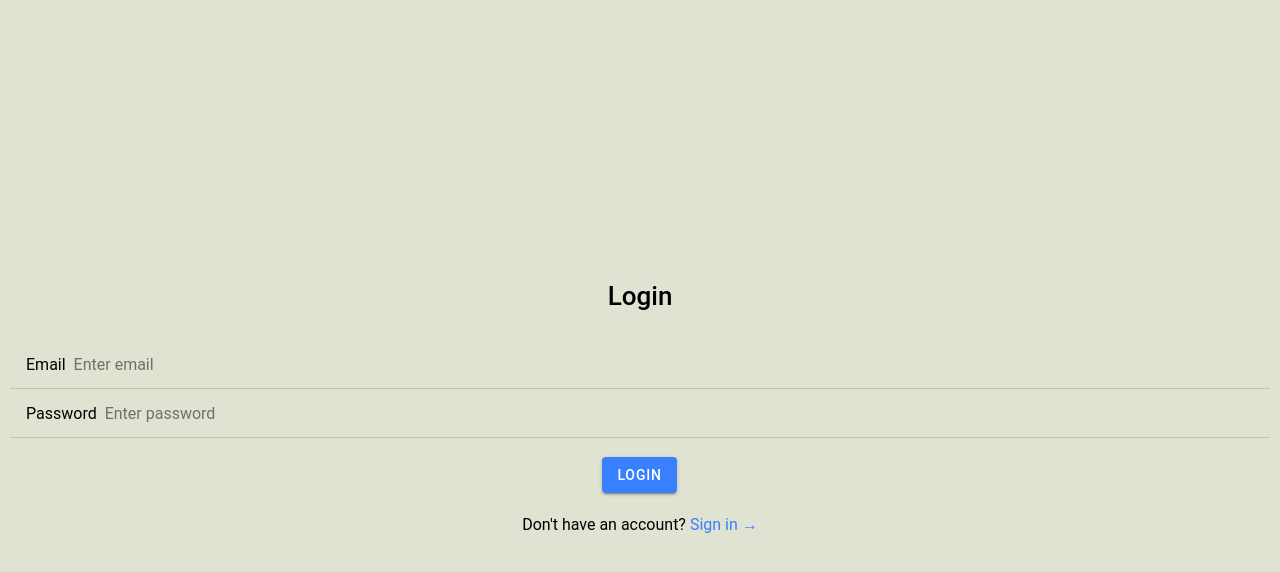
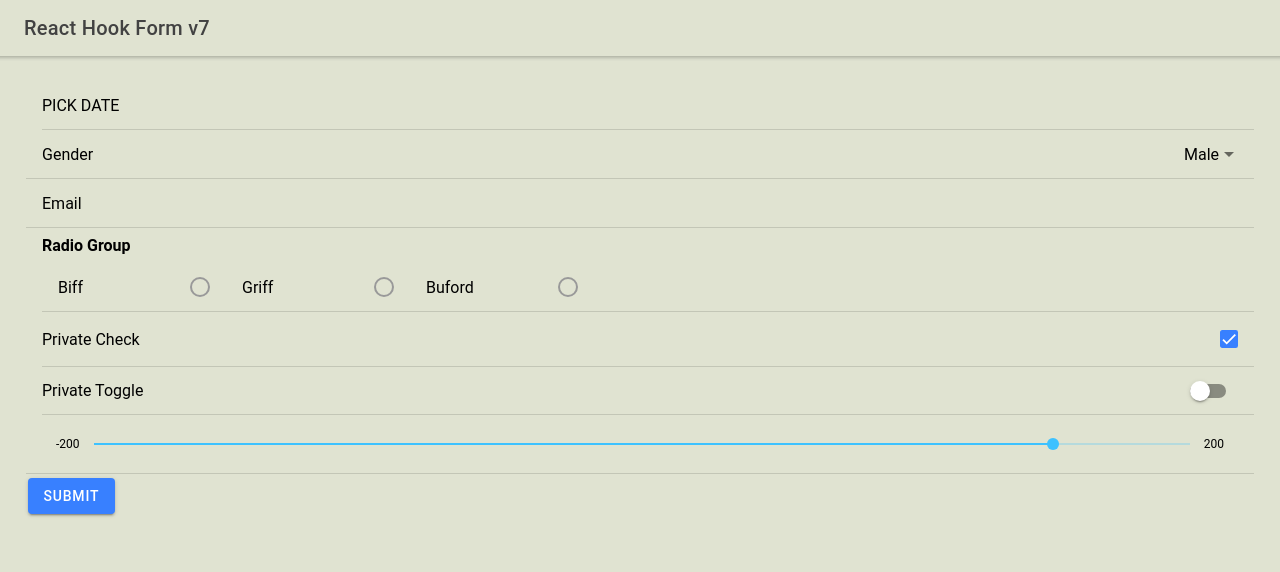
Before and after one commit to madhan14/Ionic-React-App, a React (Create React App) app: page /login in a window 1280 px wide. Shown: the top 572 px of the page. Built offline with nearby package versions, Linux system fonts and the light colour scheme.

Commit message:
:zap: React hook form

```diff
--- a/package.json
+++ b/package.json
@@ -8,6 +8,7 @@
     "@capacitor/haptics": "4.1.0",
     "@capacitor/keyboard": "4.1.0",
     "@capacitor/status-bar": "4.1.0",
+    "@hookform/error-message": "^2.0.1",
     "@ionic/react": "^6.0.0",
     "@ionic/react-router": "^6.0.0",
     "@testing-library/jest-dom": "^5.11.9",
@@ -23,6 +24,7 @@
     "ionicons": "^6.0.3",
     "react": "^18.2.0",
     "react-dom": "^18.2.0",
+    "react-hook-form": "^7.40.0",
     "react-router": "^5.2.0",
     "react-router-dom": "^5.2.0",
     "react-scripts": "^5.0.0",
--- a/src/components/Button/Button.js
+++ b/src/components/Button/Button.js
@@ -6,7 +6,7 @@
     <IonRow className="ion-text-center ion-justify-content-center">
         <IonCol size="12">
             { props.message }
-            <IonButton className="custom-link">
+            <IonButton className="custom-link" onClick={props.onclick}>
                 { props.text }
             </IonButton>
         </IonCol>
--- a/src/components/CustomFieldLabel/CustomFieldLabel.js
+++ b/src/components/CustomFieldLabel/CustomFieldLabel.js
@@ -4,7 +4,7 @@
     return (
         <IonItem>
             <IonLabel>{props.label} </IonLabel>
-            <IonInput type={props.type} maxlength={props.maxlength} placeholder={props.placeholder}></IonInput>
+            <IonInput onKeyUp={props.onkeyup} type={props.type} maxlength={props.maxlength} placeholder={props.placeholder}></IonInput>
         </IonItem>
     );
 };
--- /dev/null
+++ b/src/components/Login/Login.tsx
@@ -0,0 +1,241 @@
+import React from 'react';
+import {
+  IonApp,
+  IonIcon,
+  IonLabel,
+  IonDatetime,
+  IonBackButton,
+  IonButtons,
+  IonButton,
+  IonHeader,
+  IonToolbar,
+  IonTitle,
+  IonContent,
+  IonPage,
+  IonRange,
+  IonItem,
+  IonInput,
+  IonRadioGroup,
+  IonListHeader,
+  IonRadio,
+  IonCheckbox,
+  IonSelect,
+  IonSelectOption,
+  IonToggle,
+  IonText
+} from '@ionic/react';
+
+import { useForm, Controller } from 'react-hook-form';
+import { ErrorMessage } from '@hookform/error-message';
+
+const App: React.FunctionComponent = () => {
+  const {
+    handleSubmit,
+    control,
+    setValue,
+    register,
+    getValues,
+    formState: { errors }
+  } = useForm({
+    defaultValues: {
+      rangeInfo: 150,
+      gender: 'MALE',
+      email: '',
+      privateToggle: false,
+      privateCheck: true,
+      radioGrp: 'biff',
+      startDate: '2021-8'
+    }
+  });
+
+  console.log(errors);
+  console.log(getValues());
+
+  /**
+   *
+   * @param data
+   */
+  const onSubmit = (data: any) => {
+    alert(JSON.stringify(data, null, 2));
+  };
+
+  return (
+    <IonApp>
+      <IonPage>
+        <IonHeader>
+          <IonToolbar>
+            <IonButtons slot="start">
+              <IonBackButton />
+            </IonButtons>
+            <IonTitle>React Hook Form v7</IonTitle>
+          </IonToolbar>
+        </IonHeader>
+        <IonContent className="ion-padding">
+          <form onSubmit={handleSubmit(onSubmit)}>
+            {/* === ION DATE TIME === */}
+            <IonItem>
+              <IonLabel>PICK DATE</IonLabel>
+              {/* <IonDatetime
+                {...register('startDate', { required: 'must pick date' })}
+              /> */}
+            </IonItem>
+
+            {/* === ION SELECT === */}
+            <IonItem>
+              <IonLabel>Gender</IonLabel>
+              <Controller
+                render={({ field }) => (
+                  <IonSelect
+                    placeholder="Select One"
+                    value={field.value}
+                    onIonChange={e => setValue('gender', e.detail.value)}
+                  >
+                    <IonSelectOption value="FEMALE">Female</IonSelectOption>
+                    <IonSelectOption value="MALE">Male</IonSelectOption>
+                  </IonSelect>
+                )}
+                control={control}
+                name="gender"
+                rules={{ required: 'This is a required field' }}
+              />
+            </IonItem>
+            <ErrorMessage
+              errors={errors}
+              name="gender"
+              as={<div style={{ color: 'red' }} />}
+            />
+
+            {/* === ION INPUT === */}
+            <IonItem>
+              <IonLabel>Email</IonLabel>
+              <IonInput
+                {...register('email', {
+                  required: 'Email is a required field',
+                  pattern: {
+                    value: /^[A-Z0-9._%+-]+@[A-Z0-9.-]+\.[A-Z]{2,4}$/i,
+                    message: 'invalid email address'
+                  }
+                })}
+              />
+            </IonItem>
+            <ErrorMessage
+              errors={errors}
+              name="email"
+              as={<div style={{ color: 'red' }} />}
+            />
+
+            {/* === ION RADIO === */}
+            <IonItem>
+              <IonText>
+                <div style={{ padding: 8, paddingLeft: 0, fontWeight: 'bold' }}>
+                  Radio Group
+                </div>
+                <div>
+                  <IonRadioGroup
+                    style={{ display: 'flex', width: '100%' }}
+                    {...register('radioGrp', { required: true })}
+                    defaultValue={getValues('radioGrp')}
+                    onIonChange={e => setValue('radioGrp', e.detail.value)}
+                  >
+                    <IonItem
+                      lines="none"
+                      style={{
+                        flexGrow: 2
+                      }}
+                    >
+                      <IonLabel position="fixed">Biff</IonLabel>
+                      <IonRadio slot="end" value="biff" />
+                    </IonItem>
+
+                    <IonItem style={{ flexGrow: 2 }} lines="none">
+                      <IonLabel position="fixed">Griff</IonLabel>
+                      <IonRadio slot="end" value="griff" />
+                    </IonItem>
+                    <IonItem style={{ flexGrow: 2 }} lines="none">
+                      <IonLabel position="fixed">Buford</IonLabel>
+                      <IonRadio slot="end" value="buford" />
+                    </IonItem>
+                  </IonRadioGroup>
+                </div>
+              </IonText>
+            </IonItem>
+            {errors.radioGrp && (
+              <span className="error-msg">This field is required</span>
+            )}
+
+            {/* === ION CHECKBOX === */}
+            <IonItem>
+              <IonLabel>Private Check</IonLabel>
+              <Controller
+                name="privateCheck"
+                control={control}
+                render={({ field }) => {
+                  return (
+                    <IonCheckbox
+                      checked={field.value}
+                      onIonChange={e => {
+                        setValue('privateCheck', e.detail.checked);
+                      }}
+                    />
+                  );
+                }}
+              />
+            </IonItem>
+
+            {/* === ION TOGGLE === */}
+            <IonItem>
+              <IonLabel>Private Toggle</IonLabel>
+              <Controller
+                name="privateToggle"
+                control={control}
+                render={({ field }) => {
+                  return (
+                    <IonToggle
+                      checked={field.value}
+                      onIonChange={e => {
+                        setValue('privateToggle', e.detail.checked);
+                      }}
+                    />
+                  );
+                }}
+              />
+            </IonItem>
+
+            {/* === ION RANGE === */}
+            <IonItem>
+              <Controller
+                render={({ field }) => (
+                  <IonRange
+                    min={-200}
+                    max={200}
+                    value={field.value}
+                    color="secondary"
+                    onIonChange={e => {
+                      setValue('rangeInfo', e.detail.value as number);
+                    }}
+                  >
+                    <IonLabel slot="start">-200</IonLabel>
+                    <IonLabel slot="end">200</IonLabel>
+                  </IonRange>
+                )}
+                control={control}
+                name="rangeInfo"
+                rules={{ required: 'Please Select A Value' }}
+              />
+            </IonItem>
+            <ErrorMessage
+              errors={errors}
+              name="rangeInfo"
+              as={<div style={{ color: 'red' }} />}
+            />
+            <div>
+              <IonButton type="submit">submit</IonButton>
+            </div>
+          </form>
+        </IonContent>
+      </IonPage>
+    </IonApp>
+  );
+};
+
+export default App;
--- a/src/components/Login/LoginComponent.css
+++ b/src/components/Login/LoginComponent.css
@@ -0,0 +1,3 @@
+.custom-link{
+    color: white;
+}
--- a/src/pages/tab2/Tab2.tsx
+++ b/src/pages/tab2/Tab2.tsx
@@ -1,5 +1,6 @@
 import { IonContent, IonPage } from '@ionic/react';
-import LoginComponent from '../../components/Login/LoginComponent';
+// import LoginComponent from '../../components/Login/LoginComponent';
+import LoginComponent from '../../components/Login/Login';
 import './Tab2.css';
 
 const Tab2: React.FC = () => {
```
Also changed, not shown: 1 other file (tests, documents, lock files or other folders).
